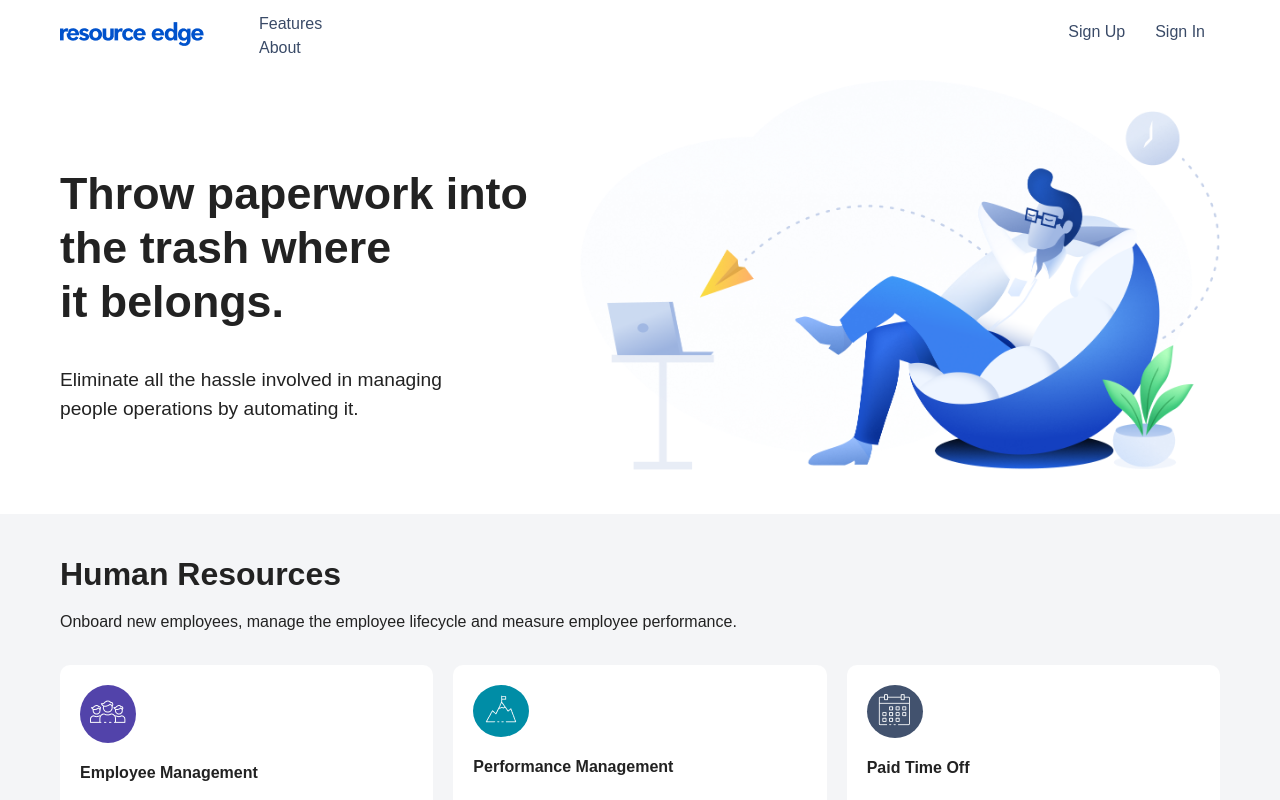
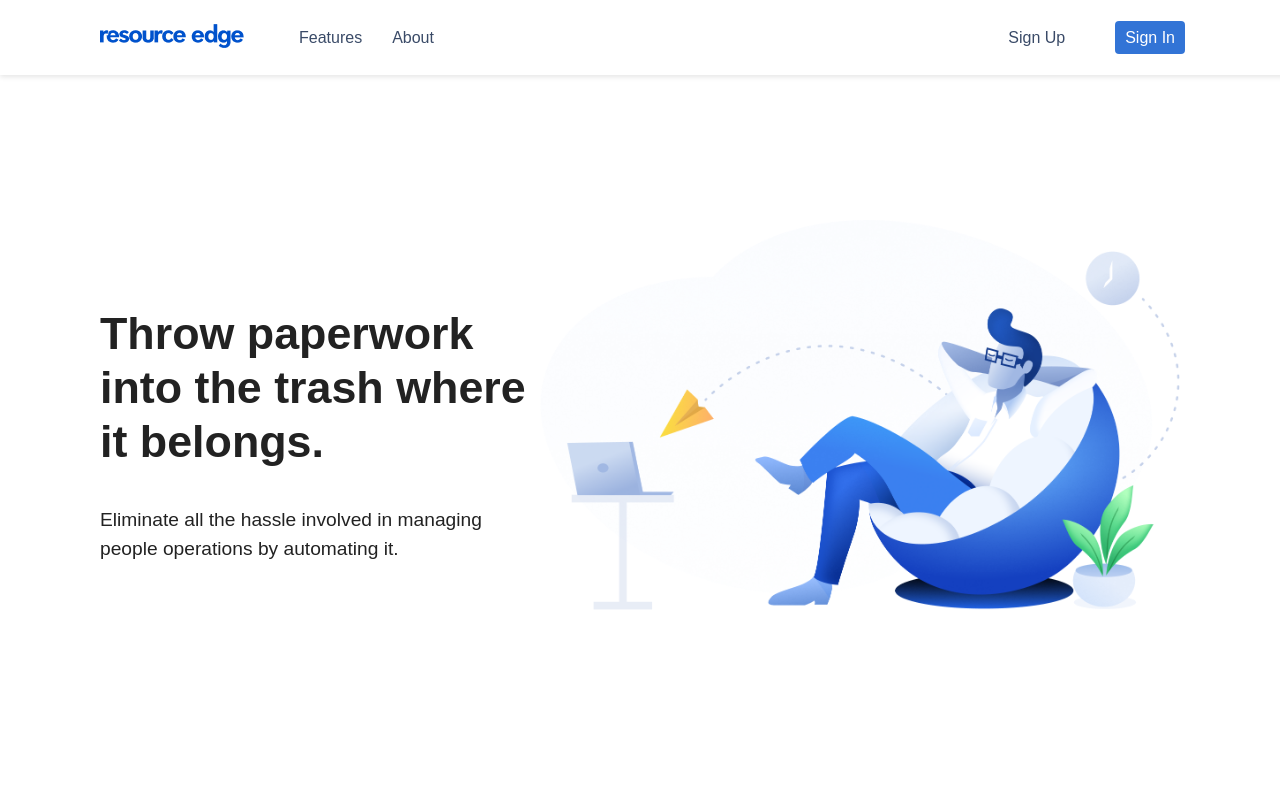
Before and after one commit to frankiefab100/Resource-Edge-Landing-Page, a React (Vite) app: page / in a window 1280 px wide. Shown: the top 800 px of the page. Built offline with nearby package versions, Linux system fonts and the light colour scheme.

Commit message:
fix: update project styling

```diff
--- a/src/styles/css/AdminLogistics.css
+++ b/src/styles/css/AdminLogistics.css
@@ -1,118 +1,7 @@
-#root,
-html,
-body,
-::after,
-::before {
-  box-sizing: border-box;
-  margin: 0;
-  padding: 0;
-}
-
-html {
-  scroll-behavior: smooth;
-}
-
-body {
-  background: #fff;
-  color: #222;
-  font-family: "Circular std", sans-serif;
-  font-size: 1rem;
-}
-
-h1 {
-  font-size: 2.8rem;
-  font-weight: 800;
-  line-height: 1.2;
-}
-
-h2 {
-  font-size: 2rem;
-  font-weight: 700;
-  line-height: 1.2;
-}
-
-p,
-li {
-  font-weight: 500;
-  line-height: 1.5;
-}
-
-ul {
-  list-style: none;
-}
-
-a,
-a:link,
-a:hover,
-a:active,
-a:visited {
-  font-weight: 400;
-  text-decoration: none;
-}
-
-button {
-  border: none;
-  background-color: #0052cc;
-  border-radius: 5px;
-  cursor: pointer;
-  color: #fff;
-  margin-right: 80px;
-  height: 40px;
-  width: 200px;
-  transition: all 0.3s ease-in-out;
-}
-button:hover {
-  background-color: #5e6c84;
-}
-
-.frame img {
-  padding: 30px 0;
-  width: 100%;
-}
-
-@media (min-width: 480px) and (max-width: 768px) {
-  .hero,
-  .human-resource > .boxes,
-  .admin-logistics > .box-layout,
-  .finance > .box-layout {
-    display: grid;
-    grid-template-columns: repeat(1, 1fr);
-  }
-}
-@media screen and (max-width: 480px) {
-  .hero,
-  .human-resource,
-  .admin-logistics,
-  .finance,
-  .footer {
-    padding-left: 50px;
-    padding-right: 50px;
-  }
-  .featured-brands > .logo,
-  .footer {
-    flex-direction: column;
-    justify-content: center;
-  }
-}
-@media screen and (max-width: 768px) {
-  .nav .nav-links {
-    margin-left: -20px;
-  }
-  .nav .nav-links li {
-    padding: 0 5px;
-  }
-  .user-auth {
-    right: 160px;
-  }
-  .featured-brands .logo img {
-    padding-right: 20px;
-    width: 100px;
-  }
-}
 .admin-logistics {
   display: flex;
   flex-direction: column;
-  padding: 15px 60px;
+  padding: 15px 100px;
 }
 .admin-logistics h2 {
   margin-bottom: 10px;
--- a/src/styles/css/FeatureBrands.css
+++ b/src/styles/css/FeatureBrands.css
@@ -1,120 +1,8 @@
-#root,
-html,
-body,
-::after,
-::before {
-  box-sizing: border-box;
-  margin: 0;
-  padding: 0;
-}
-
-html {
-  scroll-behavior: smooth;
-}
-
-body {
-  background: #fff;
-  color: #222;
-  font-family: "Circular std", sans-serif;
-  font-size: 1rem;
-}
-
-h1 {
-  font-size: 2.8rem;
-  font-weight: 800;
-  line-height: 1.2;
-}
-
-h2 {
-  font-size: 2rem;
-  font-weight: 700;
-  line-height: 1.2;
-}
-
-p,
-li {
-  font-weight: 500;
-  line-height: 1.5;
-}
-
-ul {
-  list-style: none;
-}
-
-a,
-a:link,
-a:hover,
-a:active,
-a:visited {
-  font-weight: 400;
-  text-decoration: none;
-}
-
-button {
-  border: none;
-  background-color: #0052cc;
-  border-radius: 5px;
-  cursor: pointer;
-  color: #fff;
-  margin-right: 80px;
-  height: 40px;
-  width: 200px;
-  transition: all 0.3s ease-in-out;
-}
-button:hover {
-  background-color: #5e6c84;
-}
-
-.frame img {
-  padding: 30px 0;
-  width: 100%;
-}
-
-@media (min-width: 480px) and (max-width: 768px) {
-  .hero,
-  .human-resource > .boxes,
-  .admin-logistics > .box-layout,
-  .finance > .box-layout {
-    display: grid;
-    grid-template-columns: repeat(1, 1fr);
-  }
-}
-@media screen and (max-width: 480px) {
-  .hero,
-  .human-resource,
-  .admin-logistics,
-  .finance,
-  .footer {
-    padding-left: 50px;
-    padding-right: 50px;
-  }
-  .featured-brands > .logo,
-  .footer {
-    flex-direction: column;
-    justify-content: center;
-  }
-}
-@media screen and (max-width: 768px) {
-  .nav .nav-links {
-    margin-left: -20px;
-  }
-  .nav .nav-links li {
-    padding: 0 5px;
-  }
-  .user-auth {
-    right: 160px;
-  }
-  .featured-brands .logo img {
-    padding-right: 20px;
-    width: 100px;
-  }
-}
 .featured-brands {
   margin: 30px;
   display: flex;
   flex-direction: row;
   justify-content: center;
-  align-items: center;
 }
 .featured-brands .logo {
   display: flex;
--- a/src/styles/css/Finance.css
+++ b/src/styles/css/Finance.css
@@ -112,7 +112,7 @@ button:hover {
 .finance {
   display: flex;
   flex-direction: column;
-  padding: 15px 60px;
+  padding: 15px 100px;
 }
 .finance h2 {
   margin-bottom: 10px;
--- a/src/styles/css/Footer.css
+++ b/src/styles/css/Footer.css
@@ -1,142 +1,27 @@
-#root,
-html,
-body,
-::after,
-::before {
-  box-sizing: border-box;
-  margin: 0;
-  padding: 0;
-}
-
-html {
-  scroll-behavior: smooth;
-}
-
-body {
-  background: #fff;
-  color: #222;
-  font-family: "Circular std", sans-serif;
-  font-size: 1rem;
-}
-
-h1 {
-  font-size: 2.8rem;
-  font-weight: 800;
-  line-height: 1.2;
-}
-
-h2 {
-  font-size: 2rem;
-  font-weight: 700;
-  line-height: 1.2;
-}
-
-p,
-li {
-  font-weight: 500;
-  line-height: 1.5;
-}
-
-ul {
-  list-style: none;
-}
-
-a,
-a:link,
-a:hover,
-a:active,
-a:visited {
-  font-weight: 400;
-  text-decoration: none;
-}
-
-button {
-  border: none;
-  background-color: #0052cc;
-  border-radius: 5px;
-  cursor: pointer;
-  color: #fff;
-  margin-right: 80px;
-  height: 40px;
-  width: 200px;
-  transition: all 0.3s ease-in-out;
-}
-button:hover {
-  background-color: #5e6c84;
-}
-
-.frame img {
-  padding: 30px 0;
-  width: 100%;
-}
-
-@media (min-width: 480px) and (max-width: 768px) {
-  .hero,
-  .human-resource > .boxes,
-  .admin-logistics > .box-layout,
-  .finance > .box-layout {
-    display: grid;
-    grid-template-columns: repeat(1, 1fr);
-  }
-}
-@media screen and (max-width: 480px) {
-  .hero,
-  .human-resource,
-  .admin-logistics,
-  .finance,
-  .footer {
-    padding-left: 50px;
-    padding-right: 50px;
-  }
-  .featured-brands > .logo,
-  .footer {
-    flex-direction: column;
-    justify-content: center;
-  }
-}
-@media screen and (max-width: 768px) {
-  .nav .nav-links {
-    margin-left: -20px;
-  }
-  .nav .nav-links li {
-    padding: 0 5px;
-  }
-  .user-auth {
-    right: 160px;
-  }
-  .featured-brands .logo img {
-    padding-right: 20px;
-    width: 100px;
-  }
-}
 .footer {
   background-color: #091e42;
   display: flex;
   justify-content: space-between;
   color: #fff;
-  padding: 30px 50px;
+  padding: 30px 100px;
 }
-.footer-left, .footer-right {
+.footer-left,
+.footer-right {
   display: flex;
   flex-direction: column;
-}
-.footer-right ul {
-  display: flex;
-  justify-content: flex-end;
-}
-.footer-right ul li {
-  padding-left: 5px;
-}
-.footer-right ul li:hover {
-  opacity: 0.8;
 }
 
 @media screen and (max-width: 468px) {
   .footer {
     text-align: center;
+    font-size: 0.8rem;
   }
   .footer-right ul {
+    display: flex;
     justify-content: center;
     padding-left: 20px;
   }
+  .footer-right ul li {
+    padding-left: 5px;
+  }
 }
--- a/src/styles/css/Hero.css
+++ b/src/styles/css/Hero.css
@@ -3,7 +3,7 @@
   display: grid;
   grid-template-columns: repeat(2, 1fr);
   align-items: center;
-  padding: 80px 60px 40px;
+  padding: 220px 100px;
 }
 .hero .hero-left p {
   font-size: 1.2rem;
--- a/src/styles/css/HumanResource.css
+++ b/src/styles/css/HumanResource.css
@@ -1,137 +1,64 @@
-#root,
-html,
-body,
-::after,
-::before {
-  box-sizing: border-box;
-  margin: 0;
-  padding: 0;
-}
-
-html {
-  scroll-behavior: smooth;
-}
-
-body {
-  background: #fff;
-  color: #222;
-  font-family: "Circular std", sans-serif;
-  font-size: 1rem;
-}
-
-h1 {
-  font-size: 2.8rem;
-  font-weight: 800;
-  line-height: 1.2;
-}
-
-h2 {
-  font-size: 2rem;
-  font-weight: 700;
-  line-height: 1.2;
-}
-
-p,
-li {
-  font-weight: 500;
-  line-height: 1.5;
-}
-
-ul {
-  list-style: none;
-}
-
-a,
-a:link,
-a:hover,
-a:active,
-a:visited {
-  font-weight: 400;
-  text-decoration: none;
-}
-
-button {
-  border: none;
-  background-color: #0052cc;
-  border-radius: 5px;
-  cursor: pointer;
-  color: #fff;
-  margin-right: 80px;
-  height: 40px;
-  width: 200px;
-  transition: all 0.3s ease-in-out;
-}
-button:hover {
-  background-color: #5e6c84;
-}
-
-.frame img {
-  padding: 30px 0;
-  width: 100%;
-}
-
-@media (min-width: 480px) and (max-width: 768px) {
-  .hero,
-  .human-resource > .boxes,
-  .admin-logistics > .box-layout,
-  .finance > .box-layout {
-    display: grid;
-    grid-template-columns: repeat(1, 1fr);
-  }
-}
-@media screen and (max-width: 480px) {
-  .hero,
-  .human-resource,
-  .admin-logistics,
-  .finance,
-  .footer {
-    padding-left: 50px;
-    padding-right: 50px;
-  }
-  .featured-brands > .logo,
-  .footer {
-    flex-direction: column;
-    justify-content: center;
-  }
-}
-@media screen and (max-width: 768px) {
-  .nav .nav-links {
-    margin-left: -20px;
-  }
-  .nav .nav-links li {
-    padding: 0 5px;
-  }
-  .user-auth {
-    right: 160px;
-  }
-  .featured-brands .logo img {
-    padding-right: 20px;
-    width: 100px;
-  }
-}
-.human-resource {
+/* .human-resource {
   background-color: #f4f5f7;
   display: flex;
   flex-direction: column;
-  padding: 15px 60px;
+  padding: 15px 100px;
 }
 .human-resource .heading {
-  padding-bottom: 15px;
+  padding: 15px 0;
 }
 .human-resource .heading h2 {
   margin-bottom: 10px;
+  grid-template-columns: repeat(3, 1fr);
+  grid-gap: 20px;
+  width: 100%;
+  padding-bottom: 80px;
 }
+.human-resource .boxes .box {
+  background-color: #fff;
+}
+.human-resource .boxes .box .icon#icon3 {
+  background-color: #42526e;
+} */
+
+.human-resource {
+  display: flex;
+  flex-direction: column;
+  padding: 15px 100px;
+}
+.human-resource h2 {
+  margin-bottom: 10px;
+}
+
 .human-resource .boxes {
+  align-items: center;
+  padding-top: 20px;
   display: grid;
   grid-template-columns: repeat(3, 1fr);
   grid-gap: 20px;
   width: 100%;
 }
 .human-resource .boxes .box {
-  background-color: #fff;
-  border-radius: 10px;
   padding: 20px;
+  /* background-color: #fff; */
 }
+.human-resource .boxes .box .icon {
+  border-radius: 50%;
+  padding: 8px;
+  text-align: center;
+  width: 40px;
+}
+
+/* .human-resource .boxes .box .icon#icon1 {
+  background-color: #ff8b00;
+}
+.human-resource .boxes .box .icon#icon2 {
+  background-color: #ff8b00;
+}
+.human-resource .boxes .box .icon#icon3 {
+  background-color: #42526e;
+} */
+
 .human-resource .boxes .box .icon {
   border-radius: 50%;
   padding: 8px;
--- a/src/styles/css/NavBar.css
+++ b/src/styles/css/NavBar.css
@@ -4,19 +4,26 @@
   display: flex;
   align-items: center;
   top: 0;
-  padding: 0.5rem 60px;
   width: 100%;
   height: 55px;
   z-index: 99;
+  padding: 10px 60px;
+  box-shadow: 0 2px 5px rgba(0, 0, 0, 0.1);
 }
 .nav .hamburger-icon {
   display: none;
 }
 .nav .logo-wrapper {
   display: flex;
+  align-items: center;
+  margin-left: 40px;
+  cursor: pointer;
 }
 .nav .nav-links {
   display: flex;
+  list-style-type: none;
+  justify-content: space-between;
+  align-items: center;
 }
 .nav .nav-links li {
   list-style: none;
@@ -32,14 +39,16 @@
   color: #0052cc;
 }
 
+.page-links {
+  display: flex;
+}
 .user-auth {
   position: absolute;
   display: flex;
   align-items: center;
-  top: 20px;
-  right: 180px;
+  right: 200px;
 }
-.user-auth #nav-btn {
+.user-auth #signin-btn {
   background-color: #0052cc;
   border-radius: 4px;
   color: #fff;
@@ -48,11 +57,39 @@
   margin-left: 20px;
   transition: 0.1s ease-in-out;
 }
-.user-auth #nav-btn:visited {
-  background-color: #091e42;
+.user-auth #signin-btn:visited {
+  background-color: #033997;
 }
-.user-auth #nav-btn:hover {
-  background-color: #091e42;
+.user-auth #signin-btn:hover {
+  background-color: #1e78ff;
+  color: #fff;
+}
+/* Mobile navigation styles */
+.mobile-nav {
+  display: block;
+}
+@media (max-width: 768px) {
+  .nav-links {
+    display: none;
+    flex-direction: column;
+    position: absolute;
+    top: 60px;
+    left: 0;
+    right: 0;
+    background-color: white;
+    box-shadow: 0px -1px 5px rgba(0, 0, 0, 0.1);
+    z-index: 1000;
+  }
+  .mobile-nav {
+    display: block;
+  }
+  .hamburger-icon img {
+    width: 24px;
+    height: auto;
+  }
+  .page-links {
+    display: block;
+  }
 }
 
 @media screen and (max-width: 468px) {
@@ -82,27 +119,37 @@
     width: 100vw;
     height: 450px;
     transition: all 0.5s ease-in-out;
+    padding: 0 0 30px 30px;
   }
   .nav .mobile-nav li {
     display: flex;
     justify-self: flex-start;
-    padding-right: 300px;
-    margin: 0 45px;
-    padding-bottom: 30px;
+    padding-bottom: 20px;
+  }
+  .page-links {
+    display: block;
+  }
+  .page-links > li {
+    margin-right: 30px;
   }
   .user-auth {
     position: relative;
     flex-direction: column;
     top: 0;
-    right: 0;
+    right: 0 !important;
+    display: block;
+  }
+  .user-auth > li {
+    padding-top: 0 !important;
+    padding-bottom: 0 !important;
   }
   .user-auth .sign-up {
     background-color: #f4f5f7;
   }
   .user-auth .sign-up,
-  .user-auth #nav-btn {
-    padding: 15px 150px;
-    margin: 20px 0 0;
+  .user-auth #signin-btn {
+    padding: 15px;
+    margin: 0 0 20px 0;
   }
   .hidden {
     overflow-y: hidden;
```
